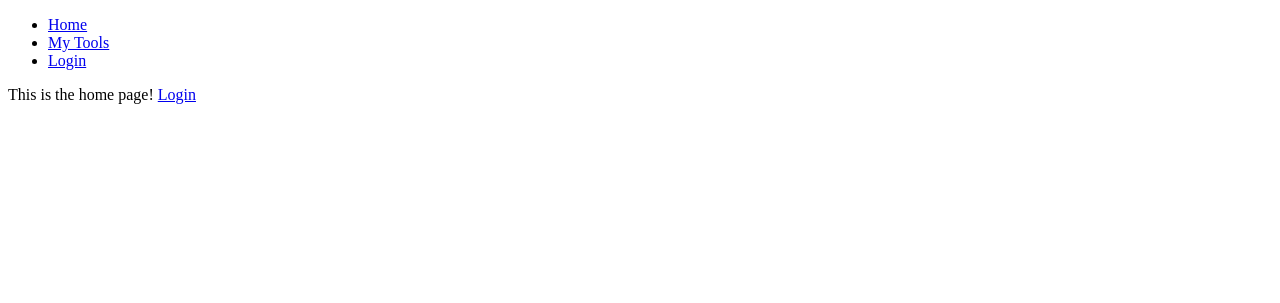
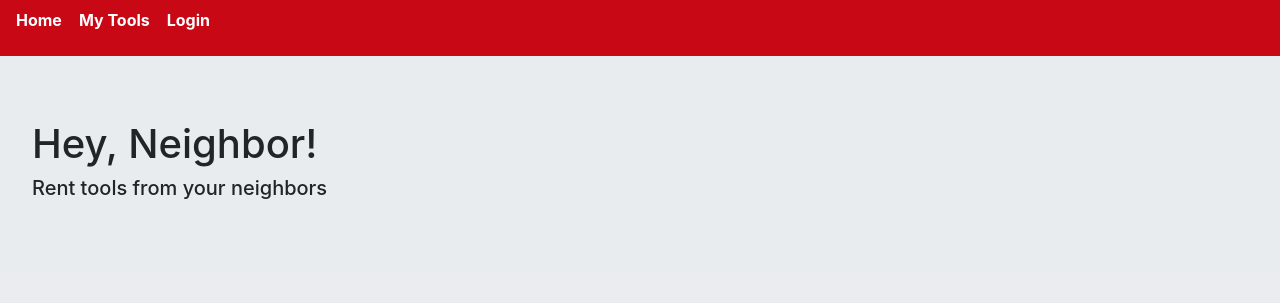
Before and after one commit to rachelwthomas/7-4-hey-neighbor, a Django app: page / in a window 1280 px wide. Shown: the top 303 px of the page. Run offline with Django 3.2, Linux system fonts and the light colour scheme; some libraries are stand-ins or nearby versions.

Commit message:
styling of homepage started

```diff
--- a/accounts/templates/registration/login.html
+++ b/accounts/templates/registration/login.html
@@ -1,9 +1,12 @@
 {% extends 'tools/base.html' %}
 
 {% block content %}
+
+<div class="login-container d-flex justify-content-center">
   <form method="post">{% csrf_token %}
     {{ form.as_p }}
-    <button>Login</button>
+    <button class="btn btn-success">Login</button>
     <a href="{% url 'accounts:signup' %}">Need an Account?</a>
   </form>
+</div>
 {% endblock content %}
--- /dev/null
+++ b/tools/static/styles.css
@@ -0,0 +1,47 @@
+* {
+  box-sizing: border-box;
+}
+
+body {
+  background-color: #EAECEF;
+}
+
+.navbar {
+  background-color: #c80815;
+}
+
+nav ul {
+  display: flex;
+  flex-direction: row;
+  padding-left: 0px;
+
+
+}
+
+nav li {
+  list-style: none;
+  margin-right: 17px;
+
+}
+
+nav li a {
+  color: #FFF;
+  font-weight: bold;
+}
+
+/* *****************************************LOGIN PAGE */
+
+.login-container {
+  padding-top: 50px;
+
+}
+
+.login-container button{
+  margin-right: 15px;
+}
+
+/* ******************************************TOOL CONTAINER */
+
+.tool-container {
+  border: solid 1px black;
+}
--- a/tools/templates/tools/base.html
+++ b/tools/templates/tools/base.html
@@ -1,9 +1,14 @@
+{% load static %}
+
+
 <!DOCTYPE html>
 <html lang="en">
 <head>
   <meta charset="UTF-8">
   <meta name="viewport" content="width=device-width, initial-scale=1.0">
   <meta http-equiv="X-UA-Compatible" content="ie=edge">
+  <link rel="stylesheet" href="https://stackpath.bootstrapcdn.com/bootstrap/4.3.1/css/bootstrap.min.css" integrity="sha384-ggOyR0iXCbMQv3Xipma34MD+dH/1fQ784/j6cY/iJTQUOhcWr7x9JvoRxT2MZw1T" crossorigin="anonymous">
+  <link rel="stylesheet" href="{% static 'styles.css' %}">
   <title>Tools App</title>
 </head>
 <body>
--- a/tools/templates/tools/header.html
+++ b/tools/templates/tools/header.html
@@ -1,13 +1,16 @@
-<nav>
+<nav class="navbar">
   <ul>
     <li><a href="{% url 'tools:index' %}">Home</a></li>
     <li><a href="{% url 'tools:my_tool_list' %}">My Tools</a></li>
 
-    {% if request.user.is_authenticated %}
-      <li><a href="{% url 'logout' %}">Logout</a></li>
-    {% else %}
-      <li><a href="{% url 'login' %}">Login</a></li>
-    {% endif %}
+
+
+      {% if request.user.is_authenticated %}
+        <li><a href="{% url 'logout' %}">Logout</a></li>
+      {% else %}
+        <li><a href="{% url 'login' %}">Login</a></li>
+      {% endif %}
+
 
   </ul>
 </nav>
--- a/tools/templates/tools/index.html
+++ b/tools/templates/tools/index.html
@@ -3,12 +3,11 @@
 
 
 {% block content %}
-This is the home page!
+<div class="jumbotron">
+<h1>Hey, Neighbor!</h1>
+<h5>Rent tools from your neighbors</h5>
+</div>
 
-{% if request.user.is_authenticated %}
-  <a href="{% url 'logout' %}">Logout</a>
-{% else %}
-  <a href="{% url 'login' %}">Login</a>
-{% endif %}
+
 
 {% endblock content %}
```
Also changed, not shown: tools/templates/tools/my_tool_list.html (+6 -4 lines), db.sqlite3.
